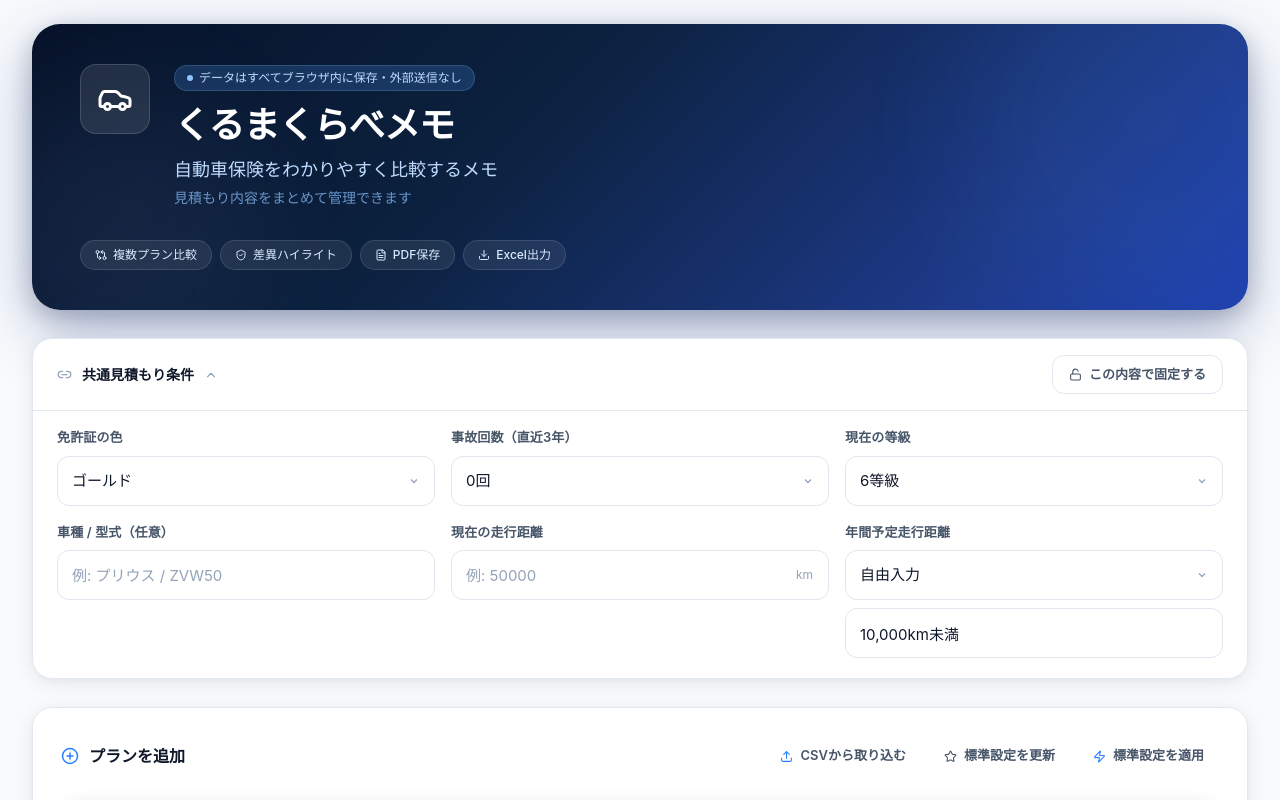
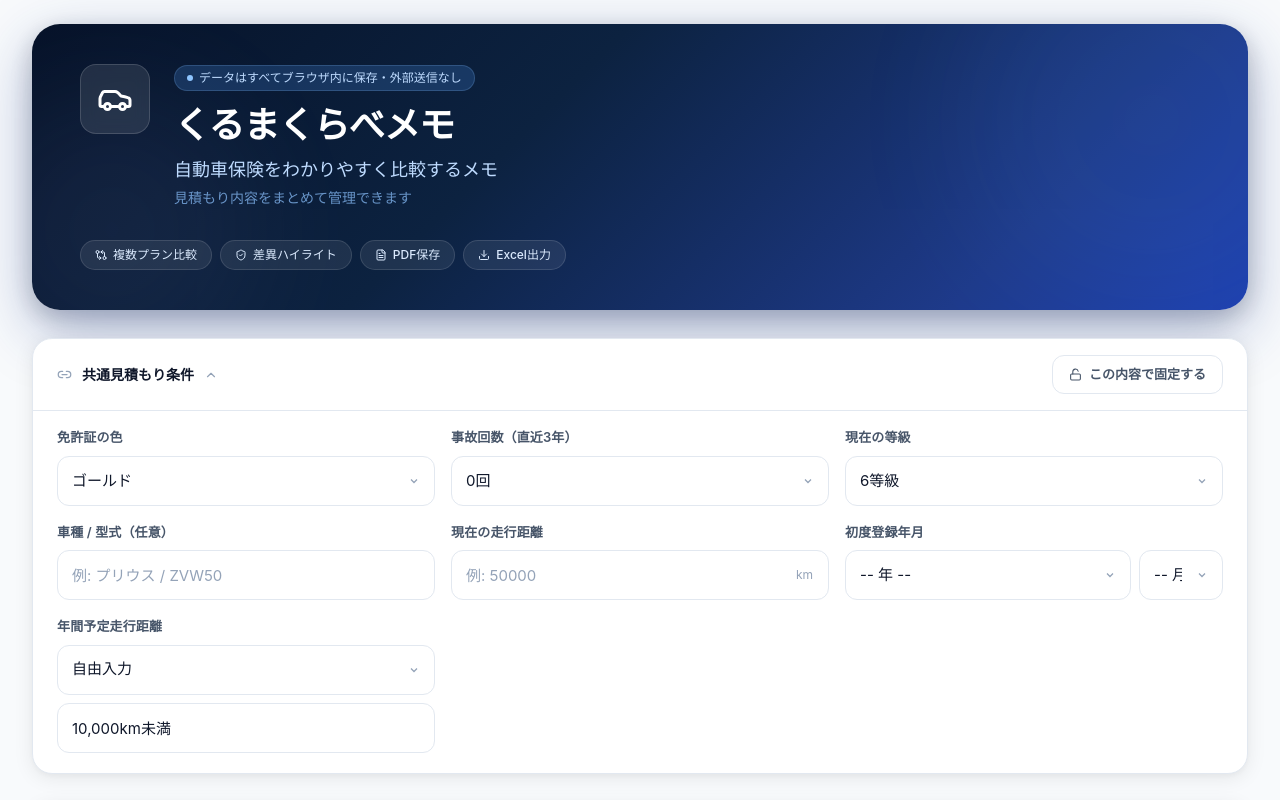
Before and after one commit to asahipharm/car, a Next.js app: page /car/ in a window 1280 px wide. Shown: the top 800 px of the page. Built offline with nearby package versions, Linux system fonts and the light colour scheme.

Commit message:
共通条件に初度登録年月（和暦/西暦プルダウン）を追加

```diff
--- a/src/components/SharedInfoPanel.tsx
+++ b/src/components/SharedInfoPanel.tsx
@@ -14,6 +14,23 @@ interface Props {
 const LICENSE_COLORS   = ["ゴールド", "ブルー", "グリーン"];
 const ACCIDENT_OPTIONS = [0, 1, 2, 3, 4, 5];
 const GRADE_OPTIONS    = Array.from({ length: 20 }, (_, i) => i + 1);
+const MONTHS           = Array.from({ length: 12 }, (_, i) => i + 1);
+
+function toWareki(year: number): string {
+  if (year >= 2019) {
+    const n = year - 2018;
+    return `令和${n === 1 ? "元" : n}年 (${year})`;
+  }
+  if (year >= 1989) return `平成${year - 1988}年 (${year})`;
+  return `昭和${year - 1925}年 (${year})`;
+}
+
+const CURRENT_YEAR = new Date().getFullYear();
+const REGISTRATION_YEARS = Array.from(
+  { length: CURRENT_YEAR - 1990 + 1 },
+  (_, i) => CURRENT_YEAR - i,
+);
+
 const ANNUAL_MILEAGES  = [
   "5,000km未満",
   "5,000〜10,000km",
@@ -205,6 +222,36 @@ export default function SharedInfoPanel({ info, locked, onUpdate, onToggleLock }
               </div>
             </div>
 
+            {/* 初度登録年月 */}
+            <div>
+              <label className="lbl">初度登録年月</label>
+              <div className="flex gap-2">
+                <select
+                  value={info.registrationYear || ""}
+                  onChange={(e) => set("registrationYear", Number(e.target.value))}
+                  disabled={locked}
+                  className="field flex-1 min-w-0"
+                >
+                  <option value="">-- 年 --</option>
+                  {REGISTRATION_YEARS.map((y) => (
+                    <option key={y} value={y}>{toWareki(y)}</option>
+                  ))}
+                </select>
+                <select
+                  value={info.registrationMonth || ""}
+                  onChange={(e) => set("registrationMonth", Number(e.target.value))}
+                  disabled={locked}
+                  className="field"
+                  style={{ width: 84, flexShrink: 0 }}
+                >
+                  <option value="">-- 月 --</option>
+                  {MONTHS.map((m) => (
+                    <option key={m} value={m}>{m}月</option>
+                  ))}
+                </select>
+              </div>
+            </div>
+
             {/* 年間予定走行距離 */}
             <div>
               <label className="lbl">年間予定走行距離</label>
@@ -238,6 +285,12 @@ export default function SharedInfoPanel({ info, locked, onUpdate, onToggleLock }
               {info.licenseColor  && <Badge label="免許" value={info.licenseColor} />}
               <Badge label="事故" value={`${info.accidentCount}回`} />
               <Badge label="等級" value={`${info.currentGrade}等級`} />
+              {info.registrationYear > 0 && (
+                <Badge
+                  label="初度登録"
+                  value={`${toWareki(info.registrationYear).split(" ")[0]}${info.registrationMonth > 0 ? `${info.registrationMonth}月` : ""}`}
+                />
+              )}
               {info.carModel      && <Badge label="車種" value={info.carModel} />}
               {info.currentMileage > 0 && <Badge label="走行" value={`${info.currentMileage.toLocaleString()}km`} />}
               {info.annualMileage && <Badge label="年間走行" value={info.annualMileage} />}
--- a/src/types/insurance.ts
+++ b/src/types/insurance.ts
@@ -18,12 +18,14 @@ export const INSURANCE_COMPANIES: InsuranceCompany[] = [
 ];
 
 export interface SharedInfo {
-  licenseColor: string;   // "ゴールド" | "ブルー" | "グリーン" | "その他"
-  accidentCount: number;  // 直近3年の事故回数
-  currentGrade: number;   // 現在の等級
-  carModel: string;       // 車種/型式（任意）
-  currentMileage: number; // 現在の走行距離（km）
-  annualMileage: string;  // 1年間の予定走行距離
+  licenseColor: string;       // "ゴールド" | "ブルー" | "グリーン" | "その他"
+  accidentCount: number;      // 直近3年の事故回数
+  currentGrade: number;       // 現在の等級
+  carModel: string;           // 車種/型式（任意）
+  currentMileage: number;     // 現在の走行距離（km）
+  annualMileage: string;      // 1年間の予定走行距離
+  registrationYear: number;   // 初度登録年（西暦、0 = 未設定）
+  registrationMonth: number;  // 初度登録月（1-12、0 = 未設定）
 }
 
 export const DEFAULT_SHARED_INFO: SharedInfo = {
@@ -33,6 +35,8 @@ export const DEFAULT_SHARED_INFO: SharedInfo = {
   carModel: "",
   currentMileage: 0,
   annualMileage: "10,000km未満",
+  registrationYear: 0,
+  registrationMonth: 0,
 };
 
 export interface InsurancePlan {
```
